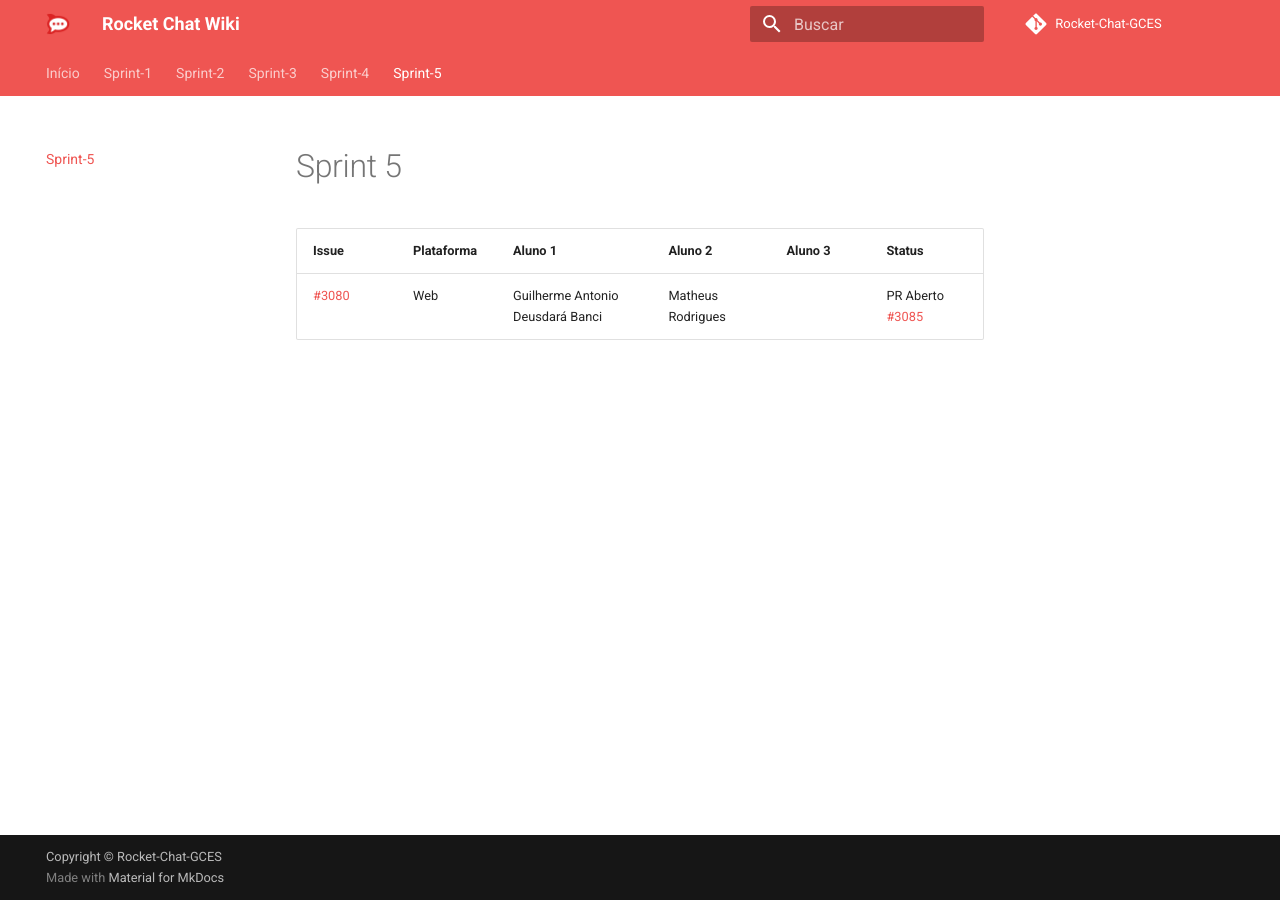
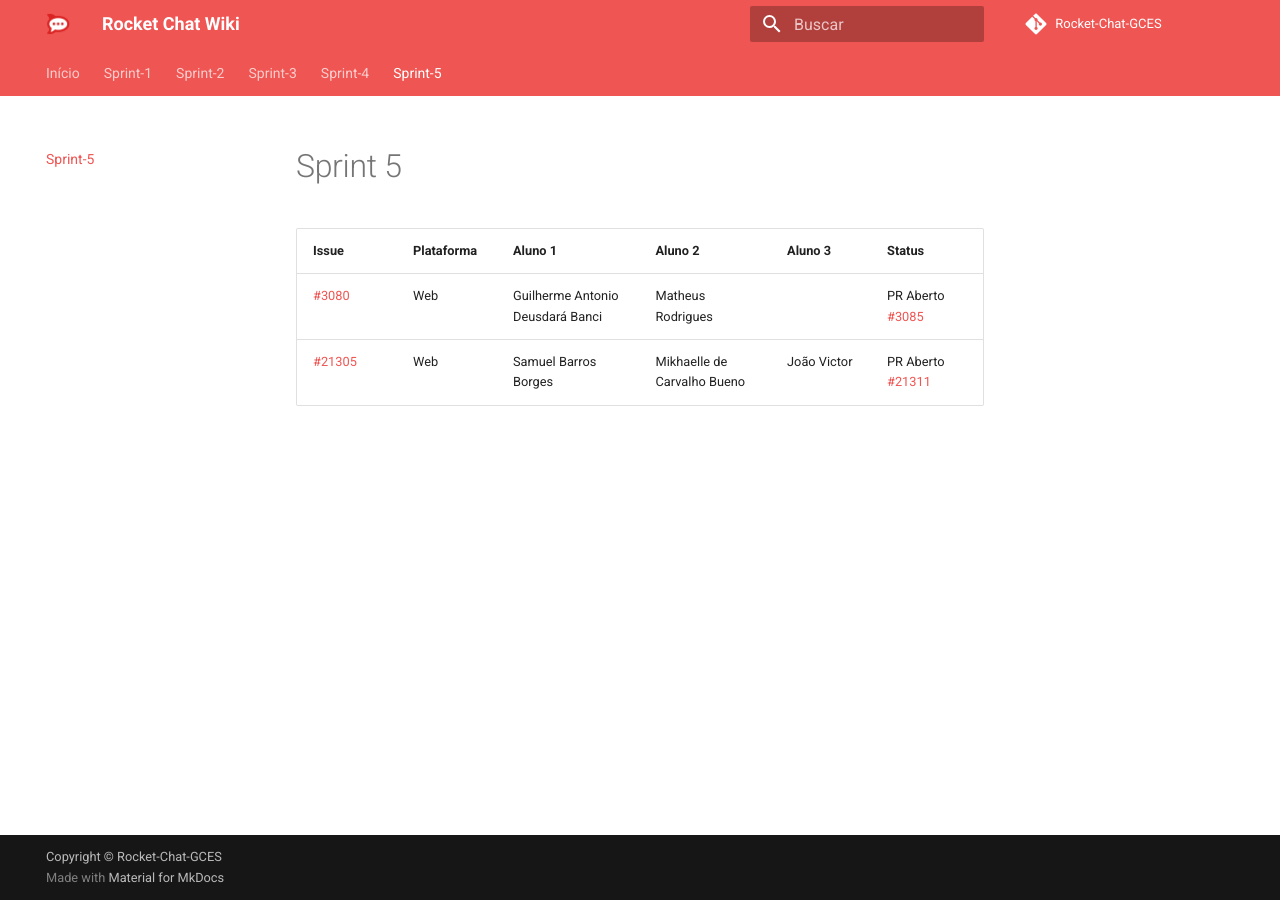
Before and after one commit to Rocket-Chat-GCES/Rocket.Chat.Wiki, an MkDocs documentation site: the page built from docs/sprint5.md, in a window 1280 px wide. Built offline with MkDocs 1.6.1 and Material for MkDocs 9.7.7, drawn with Linux system fonts in a browser that asks for light colours; comment, search, counter and statistics services are not loaded.

Commit message:
adiciona linha à tabela da sprint 5

```diff
--- a/docs/sprint5.md
+++ b/docs/sprint5.md
@@ -2,4 +2,5 @@
 
 | Issue                                                                      | Plataforma | Aluno 1                          | Aluno 2           | Aluno 3            | Status                                                        |
 | -------------------------------------------------------------------------- | ---------- | -------------------------------- | ----------------- | ------------------ | --------------------------------------------------------------- |
-| [#3080](https://github.com/RocketChat/Rocket.Chat.ReactNative/issues/3080)           | Web        | Guilherme Antonio Deusdará Banci   | Matheus Rodrigues | | PR Aberto [#3085](https://github.com/RocketChat/Rocket.Chat.ReactNative/pull/3085)
+| [#3080](https://github.com/RocketChat/Rocket.Chat.ReactNative/issues/3080)     | Web   | Guilherme Antonio Deusdará Banci   | Matheus Rodrigues | | PR Aberto [#3085](https://github.com/RocketChat/Rocket.Chat.ReactNative/pull/3085) |
+| [#21305](https://github.com/RocketChat/Rocket.Chat/issues/21305)               | Web   | Samuel Barros Borges | Mikhaelle de Carvalho Bueno       | João Victor | PR Aberto [#21311](https://github.com/RocketChat/Rocket.Chat/pull/21311) |
```
